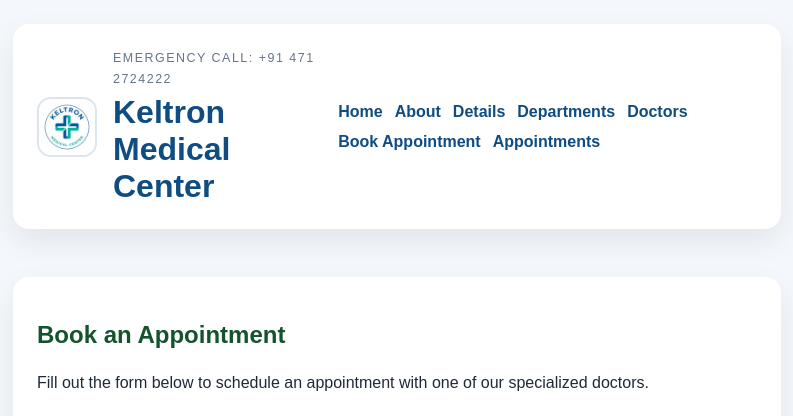
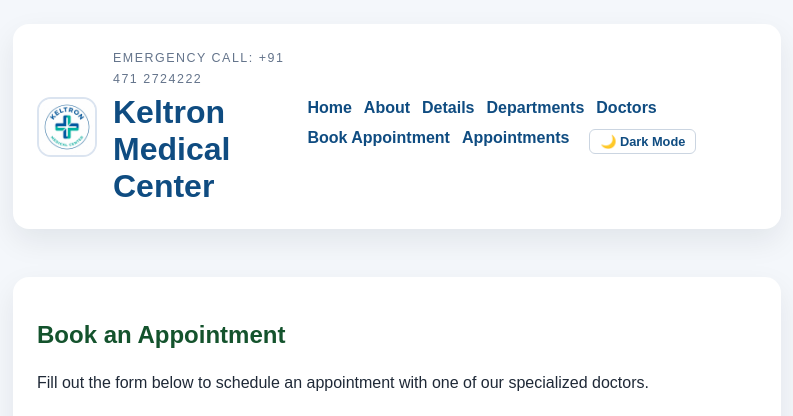
Before and after one commit to Athul-Titus/hospital_management, a Django app: page /app/booking in a window 1280 px wide. Shown: the top 416 px of the page, without its empty margins (243-1036 px from the left). Run offline with Django 5.2, Linux system fonts and the light colour scheme; data comes from the database, SQL or seed files in the repository.

Commit message:
feat: add base template with header, footer, and theme toggle functionality

```diff
--- a/projectapp/templates/base.html
+++ b/projectapp/templates/base.html
@@ -8,6 +8,12 @@
     <link rel="stylesheet" href="{% static 'css/style.css' %}" />
   </head>
   <body>
+    <script>
+      // Apply theme immediately to prevent light flash
+      if (localStorage.getItem('theme') === 'dark') {
+          document.body.classList.add('dark-mode');
+      }
+    </script>
     <header class="site-header">
       <div class="brand">
         <img
@@ -29,6 +35,7 @@
         <a href="/app/doctors">Doctors</a>
         <a href="/app/booking">Book Appointment</a>
         <a href="/app/bookings">Appointments</a>
+        <button id="themeToggle" class="btn-secondary" style="padding: 4px 10px; font-size: 0.8rem; cursor: pointer; margin-left: 8px;">🌙 Dark Mode</button>
       </nav>
     </header>
 
@@ -51,5 +58,29 @@
         <a href="/app/bookings">Appointments</a>
       </div>
     </footer>
+
+    <script>
+      document.addEventListener("DOMContentLoaded", function() {
+          const toggleBtn = document.getElementById('themeToggle');
+
+          // Update button label depending on current active theme
+          if (document.body.classList.contains('dark-mode')) {
+              toggleBtn.textContent = '☀️ Light Mode';
+          } else {
+              toggleBtn.textContent = '🌙 Dark Mode';
+          }
+
+          toggleBtn.addEventListener('click', () => {
+              document.body.classList.toggle('dark-mode');
+              if (document.body.classList.contains('dark-mode')) {
+                  localStorage.setItem('theme', 'dark');
+                  toggleBtn.textContent = '☀️ Light Mode';
+              } else {
+                  localStorage.setItem('theme', 'light');
+                  toggleBtn.textContent = '🌙 Dark Mode';
+              }
+          });
+      });
+    </script>
   </body>
 </html>
```
Also changed, not shown: projectapp/templates/booking.html (+79 -1 lines).
